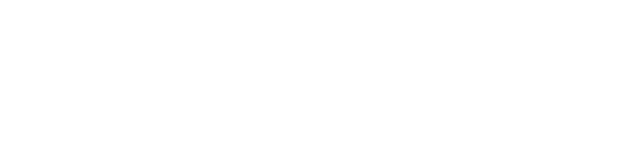
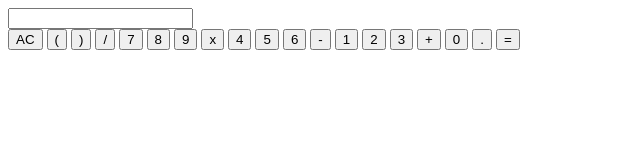
Before and after one commit to Kgaogel09/calculator, a plain HTML site: page index.html in a window 1280 px wide. Shown: the whole page, without its empty margins (0-640 px from the left). Drawn offline with Linux system fonts and the light colour scheme.

Commit message:
added html

```diff
--- a/index.html
+++ b/index.html
@@ -4,7 +4,34 @@
     <meta charset="UTF-8" />
     <meta http-equiv="X-UA-Compatible" content="IE=edge" />
     <meta name="viewport" content="width=device-width, initial-scale=1.0" />
-    <title>Document</title>
+    <title>Calculator</title>
   </head>
-  <body></body>
+  <body>
+    <div class="container">
+      <div class="calculator">
+        <input type="text" name="screen" id="screen" />
+        <div>
+          <button>AC</button>
+          <button>(</button>
+          <button>)</button>
+          <button>/</button>
+          <button>7</button>
+          <button>8</button>
+          <button>9</button>
+          <button>x</button>
+          <button>4</button>
+          <button>5</button>
+          <button>6</button>
+          <button>-</button>
+          <button>1</button>
+          <button>2</button>
+          <button>3</button>
+          <button>+</button>
+          <button>0</button>
+          <button>.</button>
+          <button>=</button>
+        </div>
+      </div>
+    </div>
+  </body>
 </html>
```
Also changed, not shown: main.js (added), script.js (deleted).
